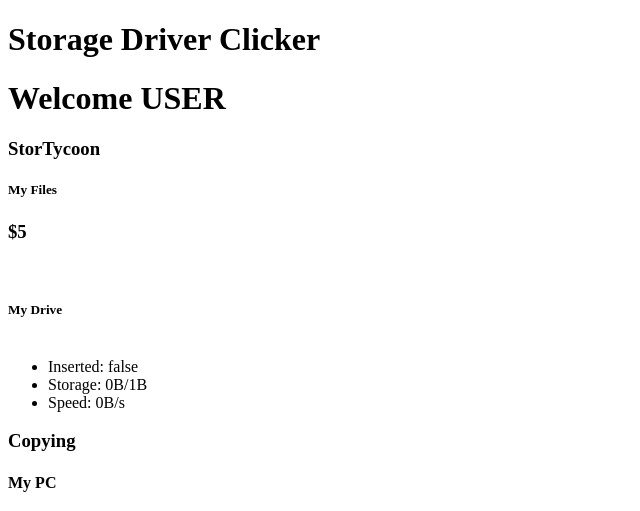
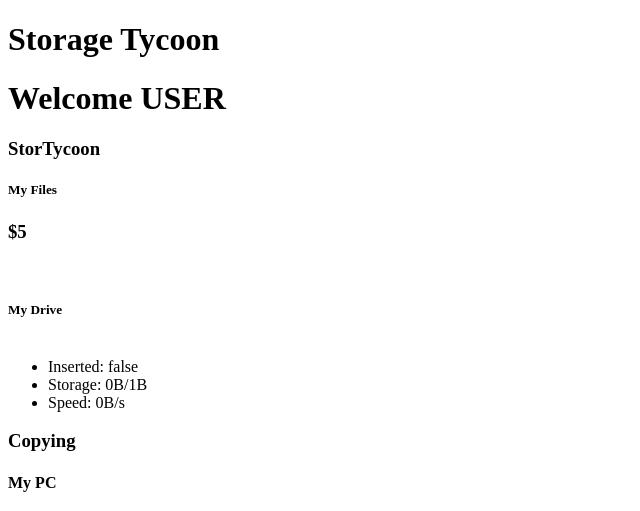
Before and after one commit to Jacalastre123/StorTycoon, a plain HTML site: page index.html in a window 1280 px wide. Shown: the top 511 px of the page, without its empty margins (0-640 px from the left). Drawn offline with Linux system fonts and the light colour scheme.

Commit message:
Update index.html

```diff
--- a/index.html
+++ b/index.html
@@ -3,14 +3,14 @@
 <head>
     <meta charset="UTF-8">
     <meta name="viewport" content="width=device-width, initial-scale=1.0">
-    <title>StorTycoon</title>
+    <title>Storage Tycoon</title>
     <link rel="stylesheet" href="style.css">
     <style>
 
     </style>
 </head>
 <body>
-    <h1>Storage Driver Clicker</h1>
+    <h1>Storage Tycoon</h1>
     <div class="computer">
         <div class="centerer">
         <div id="screen">
```
